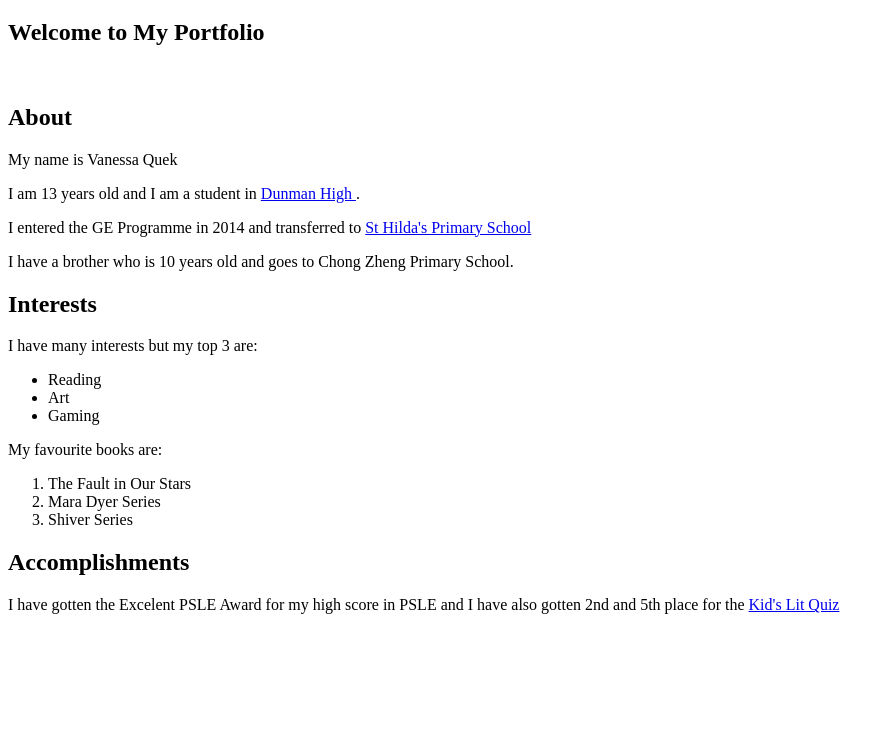
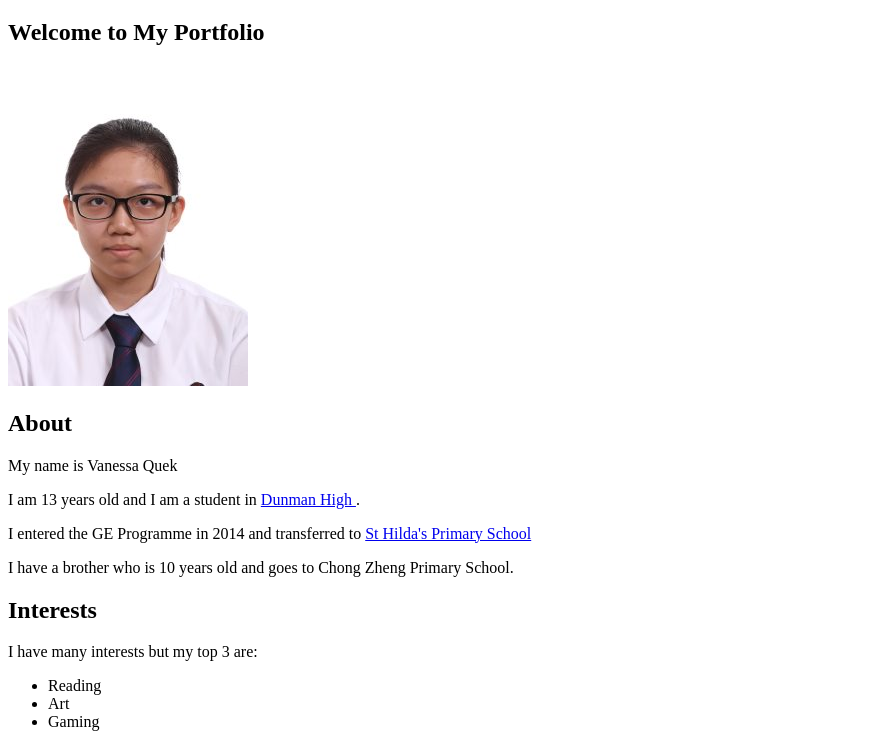
Before and after one commit to dhs17y1jvanessaquekjinghui/dhs17y1jvanessaquekjinghui.github.io, a plain HTML site: page index.html in a window 1280 px wide. Shown: the part 61-800 px from the top of the page, without its empty margins (0-895 px from the left). Drawn offline with Linux system fonts and the light colour scheme.

Commit message:
Update index.html

```diff
--- a/index.html
+++ b/index.html
@@ -8,7 +8,7 @@
 <body>
 <h1> Me, Myself and I </h1>
 <h2> Welcome to My Portfolio</h2>
-<img src=""/>
+<img src="photo04.jpg"/>
 
 <h2> About </h2>
 <p> My name is Vanessa Quek </p>
@@ -33,3 +33,4 @@
 <h2> Accomplishments </h2>
 <p> I have gotten the Excelent PSLE Award for my high score in PSLE and I have also gotten 2nd and 5th place for the <a href="http://www.kidslitquiz.com/home.php" target="_blank"> Kid's Lit Quiz </a>
 </body>
+</html>
```
